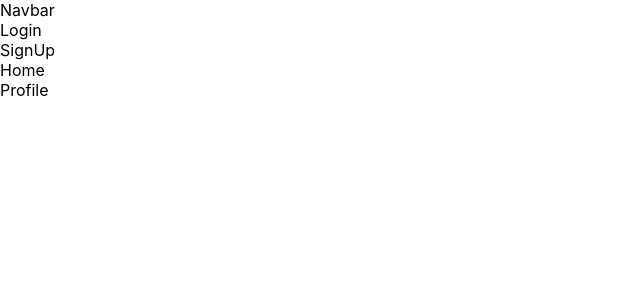
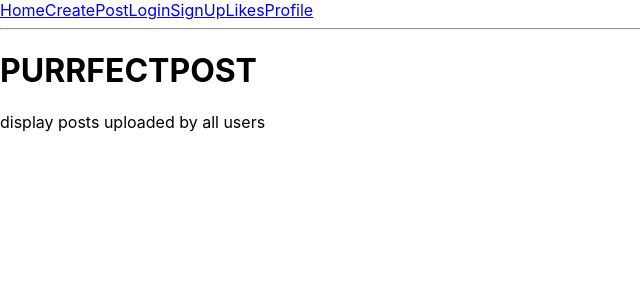
Before and after one commit to meikeetan/purrfectpost-fe, a React (Create React App) app: page / in a window 1280 px wide. Shown: the top 300 px of the page, without its empty margins (0-640 px from the left). Built offline with nearby package versions, Linux system fonts and the light colour scheme.

Commit message:
FE wireframe

```diff
--- a/package.json
+++ b/package.json
@@ -6,8 +6,10 @@
     "@testing-library/jest-dom": "^5.17.0",
     "@testing-library/react": "^13.4.0",
     "@testing-library/user-event": "^13.5.0",
+    "mongodb": "^6.7.0",
     "react": "^18.3.1",
     "react-dom": "^18.3.1",
+    "react-router-dom": "^6.23.1",
     "react-scripts": "5.0.1",
     "web-vitals": "^2.1.4"
   },
--- a/src/App.js
+++ b/src/App.js
@@ -1,19 +1,30 @@
-import logo from './logo.svg';
+import { BrowserRouter as Router, Route, Routes } from 'react-router-dom';
 import './App.css';
 import Navbar from './components/Navbar';
+import CreatePost from './pages/CreatePost';
 import Home from './pages/Home';
+import Likes from './pages/Likes';
 import Login from './pages/Login';
 import SignUp from './pages/SignUp';
 import Profile from './pages/Profile';
+import Settings from './pages/Settings';
+
 
 function App() {
   return (
     <div className="Purrfect Post">
-      <Navbar/>
-      <Login/>
-      <SignUp/>
-      <Home/>
-      <Profile/>
+      <Router>
+      <Navbar/><hr/>
+        <Routes>
+          <Route path="/" element={<Home />}></Route>
+          <Route path="/CreatePost" element={<CreatePost />}></Route>
+          <Route path="/Likes" element={<Likes />}></Route>
+          <Route path="/Login" element={<Login />}></Route>
+          <Route path="/SignUp" element={<SignUp />}></Route>
+          <Route path="/Profile" element={<Profile />}></Route>
+          <Route path="/Settings" element={<Settings />}></Route>
+        </Routes>
+      </Router>
     </div>
   );
 }
--- a/src/components/Navbar.jsx
+++ b/src/components/Navbar.jsx
@@ -1,7 +1,15 @@
+import { Link } from "react-router-dom"
+
 function Navbar (){
     return(
         <div>
-            Navbar
+        <Link to='/'>Home</Link>
+        <Link to='/CreatePost'>CreatePost</Link>
+        <Link to='/Login'>Login</Link>
+        <Link to='/SignUp'>SignUp</Link>
+        <Link to='/Likes'>Likes</Link>
+        <Link to='/Profile'>Profile</Link>
+
         </div>
     )
 }
--- /dev/null
+++ b/src/pages/CreatePost.jsx
@@ -0,0 +1,11 @@
+function CreatePost (){
+    return(
+        <div>
+            <input placeholder='Caption'></input>
+            <br/>
+            <input type="file"></input>
+        </div>
+    )
+}
+
+export default CreatePost
--- a/src/pages/Home.jsx
+++ b/src/pages/Home.jsx
@@ -1,7 +1,11 @@
 function Home (){
+    //an array to show all user post
+    //allpost=[cat1, cat2]
+    //cat1 = {name: latte, img: url, caption: }
     return(
         <div>
-            Home
+            <h1>PURRFECTPOST</h1>
+            <div>display posts uploaded by all users</div>
         </div>
     )
 }
--- /dev/null
+++ b/src/pages/Likes.jsx
@@ -0,0 +1,10 @@
+function Likes (){
+    return(
+        <div>
+            <h1>LIKES</h1>
+            <h2>lionel likes your post.</h2>
+        </div>
+    )
+}
+
+export default Likes
--- a/src/pages/Login.jsx
+++ b/src/pages/Login.jsx
@@ -1,8 +1,12 @@
 function Login (){
     return(
-        <div>
-            Login
-        </div>
+        <form>
+            <label>Email: <input type='email' placeholder='Your Email'></input></label>
+            <br/>
+            <label>Password: <input type='password' placeholder='Password'></input></label>
+            <br>
+            </br><button>Log In</button>
+        </form>
     )
 }
 
--- a/src/pages/Profile.jsx
+++ b/src/pages/Profile.jsx
@@ -1,7 +1,14 @@
+import { Link } from "react-router-dom"
+
 function Profile (){
     return(
         <div>
-            Profile
+            <div>Profile Pic</div>
+            <h1>Name</h1>
+            <h2>Bio</h2>
+            <button>Logout</button>
+           <Link to='/Settings'><button>Settings</button></Link>
+            <div>display my posts</div>
         </div>
     )
 }
--- /dev/null
+++ b/src/pages/Settings.jsx
@@ -0,0 +1,16 @@
+function Settings (){
+    return(
+        <form>
+            <div>Profile Pic</div>
+            <button>Edit Picture</button>
+            <br />
+            <label>Name: <input placeholder='New Name'></input></label>
+            <br/>
+            <label>Bio: <input placeholder='New Bio'></input></label>
+            <br>
+            </br><button>Save Changes</button>
+        </form>
+    )
+}
+
+export default Settings
--- a/src/pages/SignUp.jsx
+++ b/src/pages/SignUp.jsx
@@ -1,8 +1,14 @@
 function SignUp (){
     return(
-        <div>
-            SignUp
-        </div>
+        <form>
+            <label>Name: <input placeholder='Your Name'></input></label>
+            <br/>
+            <label>Email: <input type='email' placeholder='Your Email'></input></label>
+            <br/>
+            <label>Password: <input type='password' placeholder='Password'></input></label>
+            <br>
+            </br><button>Sign Up</button>
+        </form>
     )
 }
 
```
Also changed, not shown: src/components/PostBlueprint.jsx (added, +14 -0 lines), 1 other file (tests, documents, lock files or other folders).
